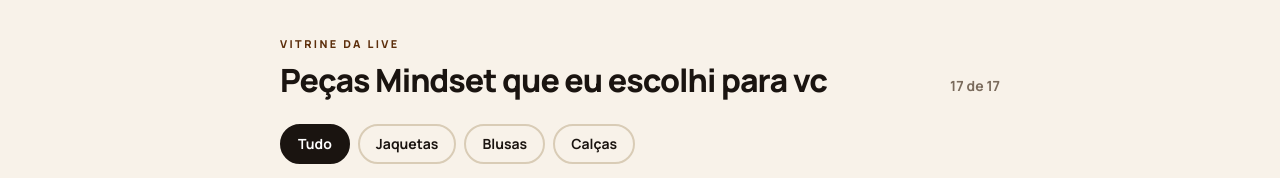
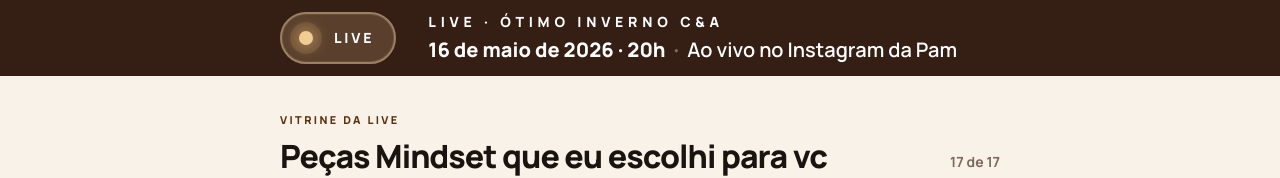
Before and after one commit to bcfbraga/pambraga-live, a Next.js app: page / in a window 1280 px wide. Shown: the top 178 px of the page. Built offline with nearby package versions, Linux system fonts and the light colour scheme.

Commit message:
Show top live bar on homepage

```diff
--- a/app/page.tsx
+++ b/app/page.tsx
@@ -1,4 +1,5 @@
 import { Footer } from "@/components/Footer";
+import { LiveBar } from "@/components/LiveBar";
 import { ProductGrid } from "@/components/ProductGrid";
 import { ShareBlock } from "@/components/ShareBlock";
 import { liveInfo, products } from "@/data/live";
@@ -6,6 +7,7 @@
 export default function Home() {
   return (
     <main className="min-h-screen overflow-hidden">
+      <LiveBar liveInfo={liveInfo} />
       <ProductGrid products={products} influencerName={liveInfo.influencerName} />
       <ShareBlock />
       <Footer liveInfo={liveInfo} />
```
